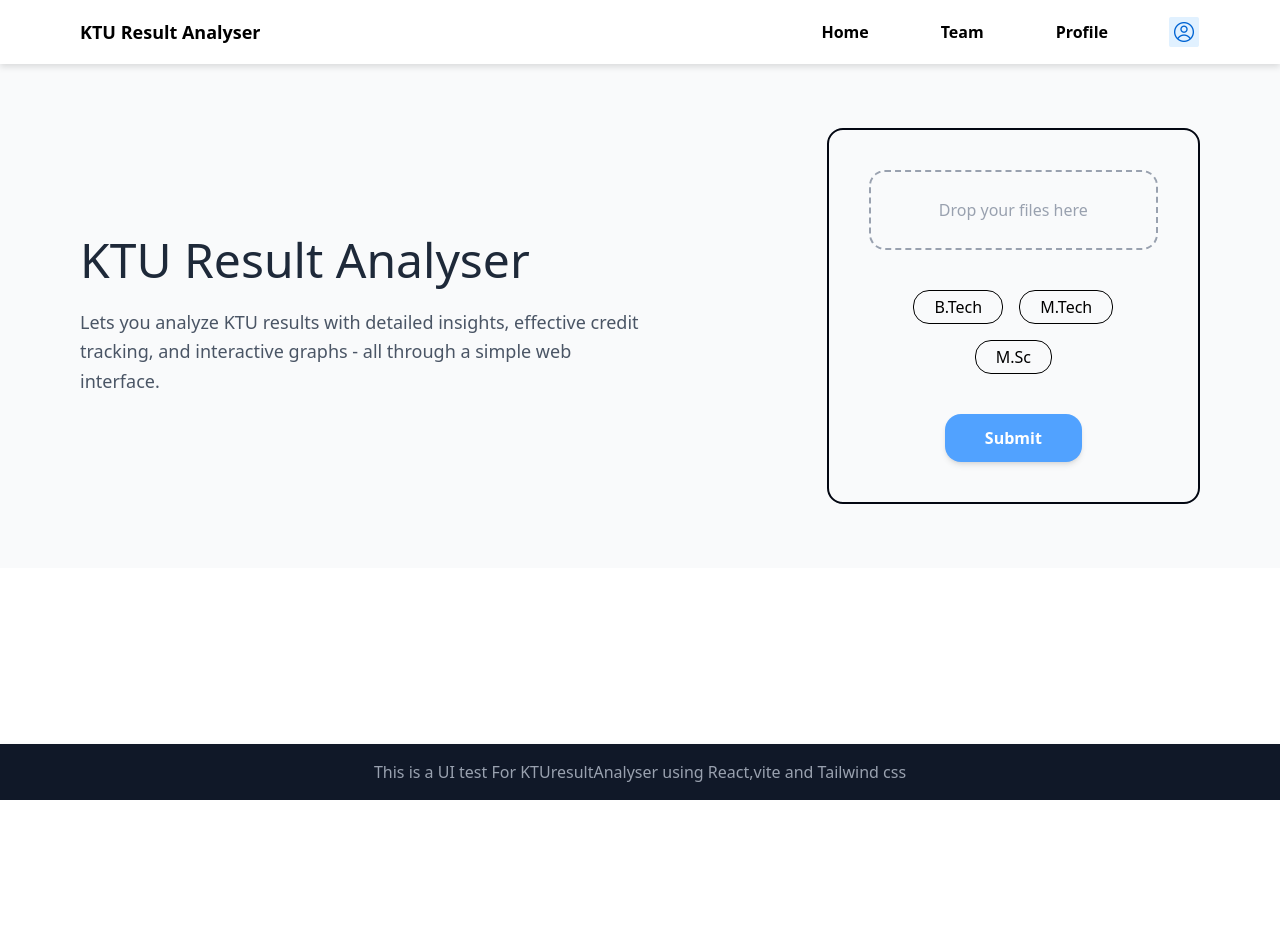
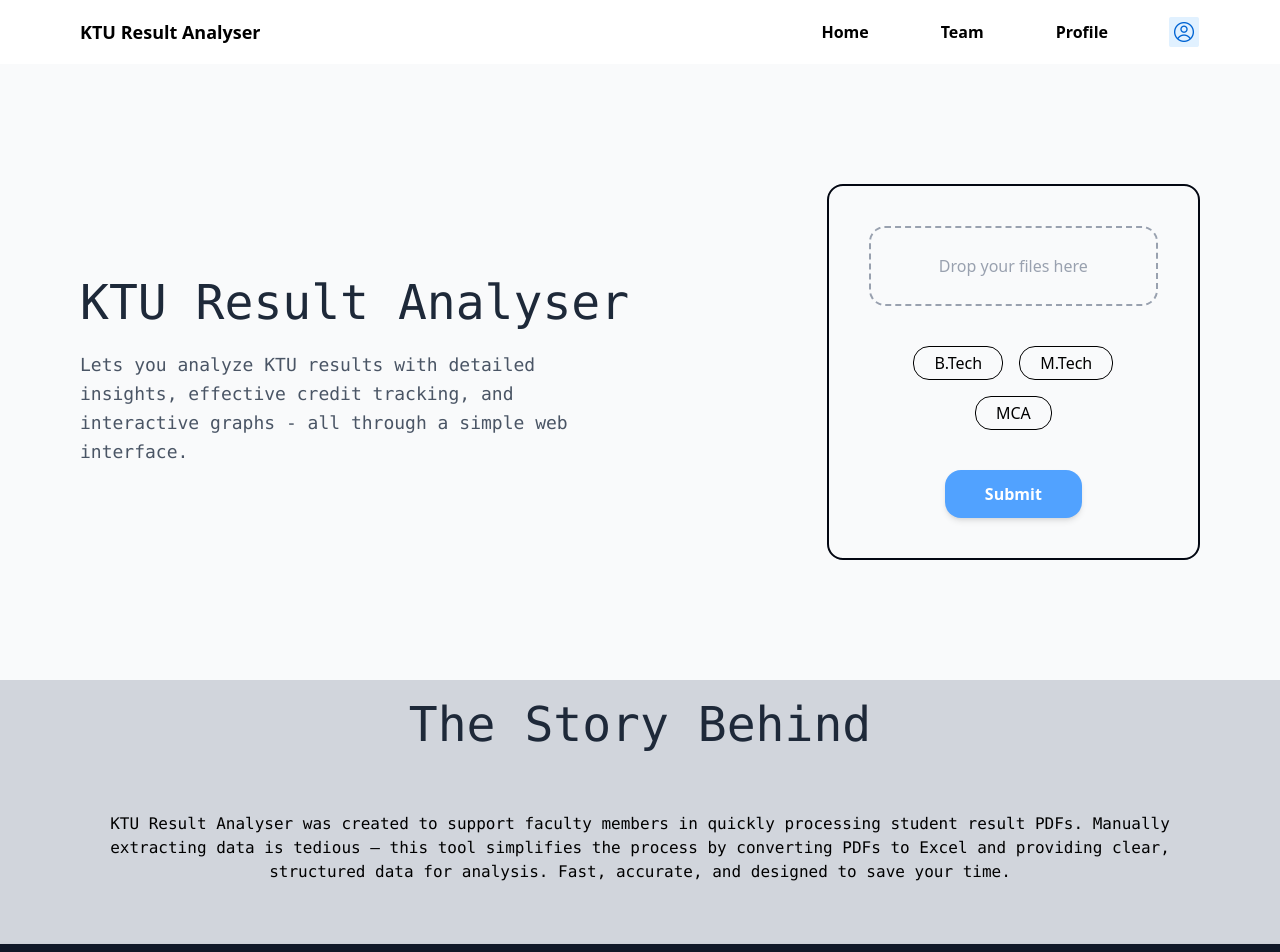
Before and after one commit to Pr0-T0/KTU-Analyser-UI, a React (Vite) app: page / in a window 1280 px wide. Shown: the top 952 px of the page. Before the commit the page ends 800 px from the top, so only its background shows below. Built offline with nearby package versions, Linux system fonts and the light colour scheme.

Commit message:
new about section

```diff
--- a/src/App.tsx
+++ b/src/App.tsx
@@ -1,3 +1,4 @@
+import About from "./components/About";
 import Footer from "./components/Footer";
 import Header from "./components/Header";
 import HeroSection from "./components/HeroSection";
@@ -9,6 +10,7 @@ function App() {
       <Header/>
       <main className="flex-grow">
         <HeroSection/>
+        <About/>
       </main>
       <Footer/>
     </div>
--- /dev/null
+++ b/src/components/About.tsx
@@ -0,0 +1,14 @@
+
+const About = () => {
+  return (
+    <section className=" flex flex-col bg-gray-300 py-5 px-15 md:px-20 gap-6 text-center">
+        <h1 className="text-4xl md:text-5xl font-normal text-gray-800 font-mono">The Story Behind</h1>
+        <p className="font-mono py-10">
+            KTU Result Analyser was created to support faculty members in quickly processing student result PDFs. Manually extracting data is tedious — this tool simplifies the process by converting PDFs to Excel and providing clear, structured data for analysis.
+            Fast, accurate, and designed to save your time.
+        </p>
+    </section>
+  )
+}
+
+export default About
--- a/src/components/Header.tsx
+++ b/src/components/Header.tsx
@@ -5,7 +5,7 @@ const Header = () => {
 
   const [isMenuOpen, setIsMenuOpen] = useState(false);
   return (
-    <header className='flex justify-between items-center bg-white text-black py-2 md:px-20 drop-shadow-md'>
+    <header className='flex justify-between items-center bg-white text-black py-2 md:px-20 '>
         <a href="#">
           <h1 className='font-bold text-lg hover:scale-105 transition-all'>KTU Result Analyser</h1>
         </a>
--- a/src/components/HeroSection.tsx
+++ b/src/components/HeroSection.tsx
@@ -3,12 +3,12 @@ import UploadOpts from "./UploadOpts"
 
 const HeroSection = () => {
   return (
-    <section className="flex flex-col md:flex-row justify-between items-center gap-40  md:px-20 py-16 bg-gray-50">
+    <section className="flex flex-col md:flex-row justify-between items-center gap-40  md:px-20 py-30 bg-gray-50">
       <div className="w-4/5 md:w-1/2 space-y-6">
-        <h1 className="text-4xl md:text-5xl font-normal text-gray-800">
+        <h1 className="text-4xl md:text-5xl font-normal text-gray-800 font-mono">
           KTU Result Analyser
         </h1>
-        <p className="text-gray-600 text-lg leading-relaxed">
+        <p className="text-gray-600 text-lg leading-relaxed font-mono">
           Lets you analyze KTU results with detailed insights, effective credit tracking, and interactive graphs - all through a simple web interface.
         </p>
       </div>
--- /dev/null
+++ b/src/components/Team.tsx
@@ -0,0 +1,8 @@
+
+const Team = () => {
+  return (
+    <div>Team</div>
+  )
+}
+
+export default Team
--- a/src/components/UploadOpts.tsx
+++ b/src/components/UploadOpts.tsx
@@ -1,18 +1,30 @@
+import { useState } from "react";
 
 const UploadOpts = () => {
+  const [selectedCourse, setSelectedCourse] = useState<string | null>(null);
+
+  const courses = ['B.Tech', 'M.Tech', 'MCA'];
+
   return (
     <div className="flex flex-col items-center gap-10 w-full">
-    <ul className="flex flex-wrap justify-center gap-4">
-        <li className="border rounded-2xl px-5 py-1 cursor-pointer">B.Tech</li>
-        <li className="border rounded-2xl px-5 py-1 cursor-pointer">M.Tech</li>
-        <li className="border rounded-2xl px-5 py-1 cursor-pointer">M.Sc</li>
-    </ul>
-    <button className="bg-blue-400 px-10 py-3 text-white rounded-2xl font-semibold shadow-md hover:bg-blue-500 transition cursor-pointer">
+      <div className="flex flex-wrap justify-center gap-4">
+        {courses.map((course) => ( //dynamically add button for each course using map
+          <button
+            key={course}
+            onClick={() => setSelectedCourse(course)}
+            className={`border rounded-2xl px-5 py-1 cursor-pointer transition ${
+              selectedCourse === course ? 'bg-blue-200 border-blue-400' : ''
+            }`}
+          >
+            {course}
+          </button>
+        ))}
+      </div>
+      <button className="bg-blue-400 px-10 py-3 text-white rounded-2xl font-semibold shadow-md hover:bg-blue-500 transition cursor-pointer">
         Submit
-    </button>
-</div>
+      </button>
+    </div>
+  );
+};
 
-  )
-}
-
-export default UploadOpts
+export default UploadOpts;
```
